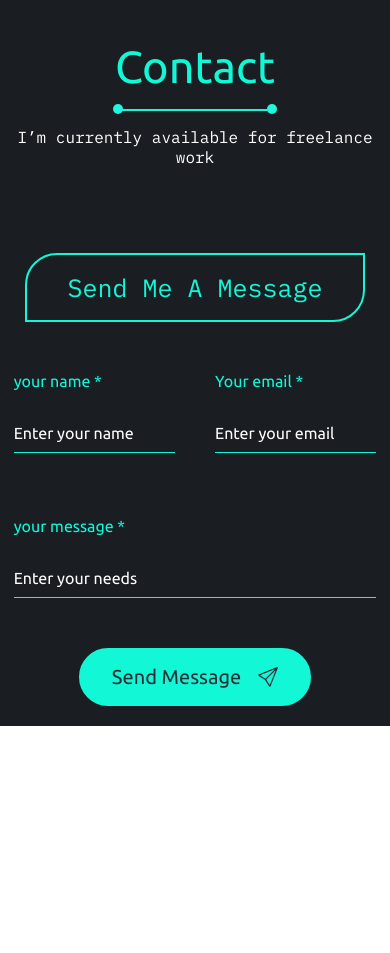
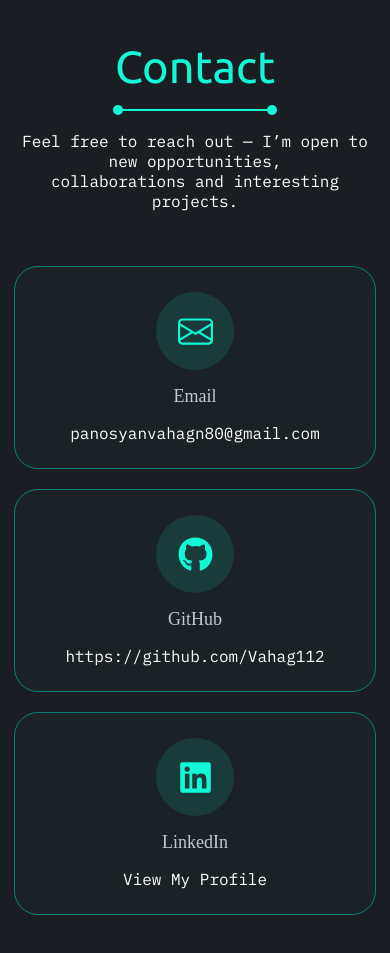
Before and after one commit to Vahag112/Portfolio, a React app: page / in a window 390 px wide. Shown: the part 8360-9313 px from the top of the page. Before the commit the page ends 9086 px from the top, so only its background shows below. Built offline with nearby package versions, Linux system fonts and the light colour scheme; the HTML template or start-up script is replaced by a standard one.

Commit message:
feat: add new projects to portfolio

```diff
--- a/src/components/footer/Footer.jsx
+++ b/src/components/footer/Footer.jsx
@@ -1,32 +1,47 @@
 import React from 'react'
 import './Footer.scss'
-import { BsSend } from 'react-icons/bs'
+import { FaGithub } from 'react-icons/fa'
+import { FaLinkedin } from "react-icons/fa"
+import { BsEnvelope } from "react-icons/bs";
+
 
 export default function Footer() {
+
+
     return (
         <footer>
             <div className="container">
                 <h2>Contact</h2>
-                <p>I’m currently available for freelance work</p>
+                <p>Feel free to reach out — I’m open to new opportunities,<br />collaborations and interesting projects.</p>
 
                 <div className="content">
-                    <button className="btn1">Send Me A Message</button>
-                    <div className="box">
-                        <label >
-                            your name *
-                            <input type="text" placeholder='Enter your name'/>
-                        </label>
-                        <label >
-                            Your email *
-                            <input type="text" placeholder='Enter your email'/>
-                        </label>
-                        <label >
-                            your message *
-                            <input type="text" placeholder='Enter your needs'/>
-                        </label>
+                    <div className="item">
+                        <div className="icon">
+                            <BsEnvelope />
+                        </div>
+                        <span>Email</span>
+                        <p>panosyanvahagn80@gmail.com</p>
+                    </div>
+                    <div className="item">
+                        <div className="icon">
+                            <FaGithub />
+                        </div>
+                        <span>GitHub</span>
+                        <p>https://github.com/Vahag112</p>
+                    </div>
+                    <a
+                        href="https://www.linkedin.com/in/vahagn-panosyan-388b373a9"
+                        target="_blank"
+                        rel="noopener noreferrer"
+                        className="item"
+                    >
+                        <div className="icon">
+                            <FaLinkedin />
+                        </div>
 
-                    </div>
-                    <button className="btn2">Send Message<BsSend /></button>
+                        <span>LinkedIn</span>
+                        <p>View My Profile</p>
+                    </a>
                 </div>
 
             </div>
--- a/src/components/footer/Footer.scss
+++ b/src/components/footer/Footer.scss
@@ -1,22 +1,140 @@
+// footer {
+//     padding-top: 120px;
+//     padding-bottom: 20px;
+//     background: #1A1E23;
+
+
+//     .container {
+//         display: flex;
+//         align-items: center;
+//         justify-content: center;
+//         flex-direction: column;
+//         gap: 16px;
+//         z-index: 2;
+
+//         h2 {
+//             color: #12F7D6;
+//             font-weight: 400;
+//             font-size: clamp(45px, 6vw, 64px);
+//             font-family: ubuntu;
+//             padding-bottom: 16px;
+//             border-bottom: 2px solid #12F7D6;
+//             position: relative;
+//         }
+
+//         h2::before,
+//         h2::after {
+//             content: "";
+//             width: 10px;
+//             height: 10px;
+//             background: #1ff5e1;
+//             border-radius: 50%;
+//             position: absolute;
+//             transform: translateY(-50%);
+//             bottom: -10px;
+//         }
+
+//         h2::before {
+//             left: -2px;
+//         }
+
+//         h2::after {
+//             right: -2px;
+//         }
+
+
+//         p {
+//             font-family: ibm;
+//             font-size: 16px;
+//             font-weight: 400;
+//             color: white;
+//             text-align: center;
+//         }
+
+//         .content {
+//             margin-top: 85px;
+//             display: flex;
+//             align-items: center;
+//             justify-content: space-between;
+//             width: 100%;
+
+
+//             .item{
+//                 display: flex;
+//                 flex-direction: column;
+//                 align-items: center;
+//                 justify-content: center;
+//                 gap: 20px;
+//                 padding: 20px;
+//                 border: 1px solid #000;
+//             }
+//         }
+//     }
+// }
+
+
+// @media(max-width: 760px) {
+//     footer {
+//         padding-top: 100px;
+
+
+//     }
+
+// }
+
+
+
+// @media(max-width: 500px) {
+//     footer {
+//         padding-top: 80px;
+//     }
+
+
+// }
+
+
+// @media(max-width: 450px) {
+
+//     footer>.container > .content{
+//             .box {
+//                 column-gap: 55px;
+//             }
+
+//     }
+// }
+
+
+// @media(max-width: 400px) {
+
+//     footer>.container > .content{
+//             .box {
+//                 column-gap: 40px;
+//             }
+
+//     }
+// }
+
+
+
 footer {
-    padding-top: 120px;
-    padding-bottom: 20px;
+    padding: 100px 0 70px;
     background: #1A1E23;
-
+    overflow: hidden;
 
     .container {
         display: flex;
         align-items: center;
         justify-content: center;
         flex-direction: column;
-        gap: 16px;
+        gap: 20px;
+        position: relative;
         z-index: 2;
 
         h2 {
             color: #12F7D6;
             font-weight: 400;
             font-size: clamp(45px, 6vw, 64px);
-            font-family: ubuntu;
+            font-family: ubuntu, sans-serif;
             padding-bottom: 16px;
             border-bottom: 2px solid #12F7D6;
             position: relative;
@@ -27,11 +145,10 @@ footer {
             content: "";
             width: 10px;
             height: 10px;
-            background: #1ff5e1;
+            background: #12F7D6;
             border-radius: 50%;
             position: absolute;
-            transform: translateY(-50%);
-            bottom: -10px;
+            bottom: -6px;
         }
 
         h2::before {
@@ -42,173 +159,128 @@ footer {
             right: -2px;
         }
 
-
-        p {
-            font-family: ibm;
-            font-size: 16px;
-            font-weight: 400;
+        p{
+            font-size: 16px ;
             color: white;
             text-align: center;
+            font-family: ibm;
         }
 
+
+
         .content {
-            margin-top: 85px;
+            margin-top: 55px;
+            display: grid;
+            grid-template-columns: repeat(3, minmax(0, 1fr));
+            gap: 30px;
+            width: 100%;
+        }
+
+        .item {
             display: flex;
             flex-direction: column;
             align-items: center;
             justify-content: center;
-            gap: 64px;
-            width: 100%;
+            gap: 16px;
+            padding: 30px 15px;
+            min-width: 0;
+            border: 1px solid #087F76;
+            border-radius: 24px;
+            text-decoration: none;
+            color: white;
+            background: rgba(18, 247, 214, 0.015);
+            transition:
+                transform 0.3s ease,
+                border-color 0.3s ease,
+                background 0.3s ease;
 
-            .btn1 {
-                font-family: ibm;
-                font-weight: 500;
-                font-size: clamp(25px, 5vw, 32px);
-                color: #12F7D6;
-                border: 2px solid #12F7D6;
-                border-radius: 32px 0 32px 0;
-                padding: 16px 40px;
-                background: transparent;
-                cursor: pointer;
+            &:hover {
+                transform: translateY(-7px);
+                border-color: #12F7D6;
+                background: rgba(18, 247, 214, 0.06);
             }
 
-            .box {
-                display: grid;
-                grid-template-columns: repeat(2, 1fr);
-                grid-template-rows: repeat(2, auto);
-                column-gap: 128px;
-                row-gap: 64px;
-                width: 100%;
-
-                label {
+            .icon {
+                width: 78px;
+                height: 78px;
                 display: flex;
-                    flex-direction: column;
-                    align-items: start;
-                    gap: 24px;
-                    font-size: 16px;
-                    font-weight: 300;
-                    font-family: ubuntu;
+                align-items: center;
+                justify-content: center;
+                border-radius: 50%;
+                background: rgba(18, 247, 214, 0.12);
                 color: #12F7D6;
-
-
-                    input {
-                        width: 100%;
-                        background: transparent;
-                        border-bottom: 1px solid #12F7D6;
-                        padding-block: 10px;
-                        color: white;
-                        font-size: 16px;
-                        font-family: ubuntu;
-
+                font-size: 35px;
+                transition: background 0.3s ease;
             }
 
-                    input::placeholder {
-                        font-family: ubuntu;
-                        font-weight: 300;
+            &:hover .icon {
+                background: rgba(18, 247, 214, 0.2);
+            }
+
+            span {
+                color: #C5C9D4;
+                font-size: 18px;
+            }
+
+            p {
+                font-family: ibm, sans-serif;
                 font-size: 16px;
                 color: white;
-                    }
-
-                    input:focus {
-                        border-bottom: 1px solid #90ffee;
-                    }
-
-
-                }
-
-                label:nth-of-type(3) {
-                    grid-column: 1/3;
-
+                text-align: center;
+                margin: 0;
+                overflow-wrap: anywhere;
             }
         }
 
-            .btn2 {
-                background: #12F7D6;
-                border-radius: 32px;
-                padding: 15px 31px;
-                color: #292F36;
-                display: flex;
-                align-items: center;
-                justify-content: center;
-                gap: 17px;
-                font-size: 20px;
-                font-family: ubuntu;
-                font-weight: 400;
-                cursor: pointer;
-                border: 2px solid #12F7D6;
-                transition: .3s ease;
-                cursor: pointer;
-            }
-
-            .btn2:hover {
-                background: transparent;
+        .connect {
+            margin-top: 45px;
             color: #12F7D6;
-            }
+            font-size: clamp(24px, 3vw, 34px);
+            font-style: italic;
+            transform: rotate(-5deg);
         }
     }
 }
 
 
-@media(max-width: 760px) {
-    footer {
-        padding-top: 100px;
+@media(max-width:1020px){
+    footer > .container{
 
-        .container>.content {
-            gap: 50px;
-        }
-    }
-
-    footer>.container>.content {
-        .box {
-            column-gap: 110px;
+         .item > p{
+            font-size: 14px;
         }
     }
 }
 
 
-@media(max-width: 600px) {
-    footer>.container>.content {
-        .box {
-            column-gap: 90px;
+@media (max-width: 768px) {
+    footer {
+        padding-top: 80px;
+
+        .container {
+            .content {
+                grid-template-columns: 1fr;
+                gap: 20px;
+                max-width: 450px;
+                margin-top: 35px;
             }
+
+            .item {
+                padding: 25px 15px;
+
+                p{
+                    font-size: 16px;
                 }
             }
 
+            .description {
+                font-size: 16px;
+                padding: 0 10px;
 
-@media(max-width: 500px) {
-    footer {
-        padding-top: 80px;
-    }
-
-    footer>.container {
-        .content {
-            margin-top: 70px;
-
-            .box {
-                column-gap: 65px;
+                br {
+                    display: none;
                 }
             }
         }
     }
-
-
-@media(max-width: 450px) {
-
-    footer>.container > .content{
-            .box {
-                column-gap: 55px;
 }
-
-    }
-}
-
-
-@media(max-width: 400px) {
-
-    footer>.container > .content{
-            .box {
-                column-gap: 40px;
-            }
-
-    }
-}
```
Lines whose indentation alone changed are shown as unchanged.
